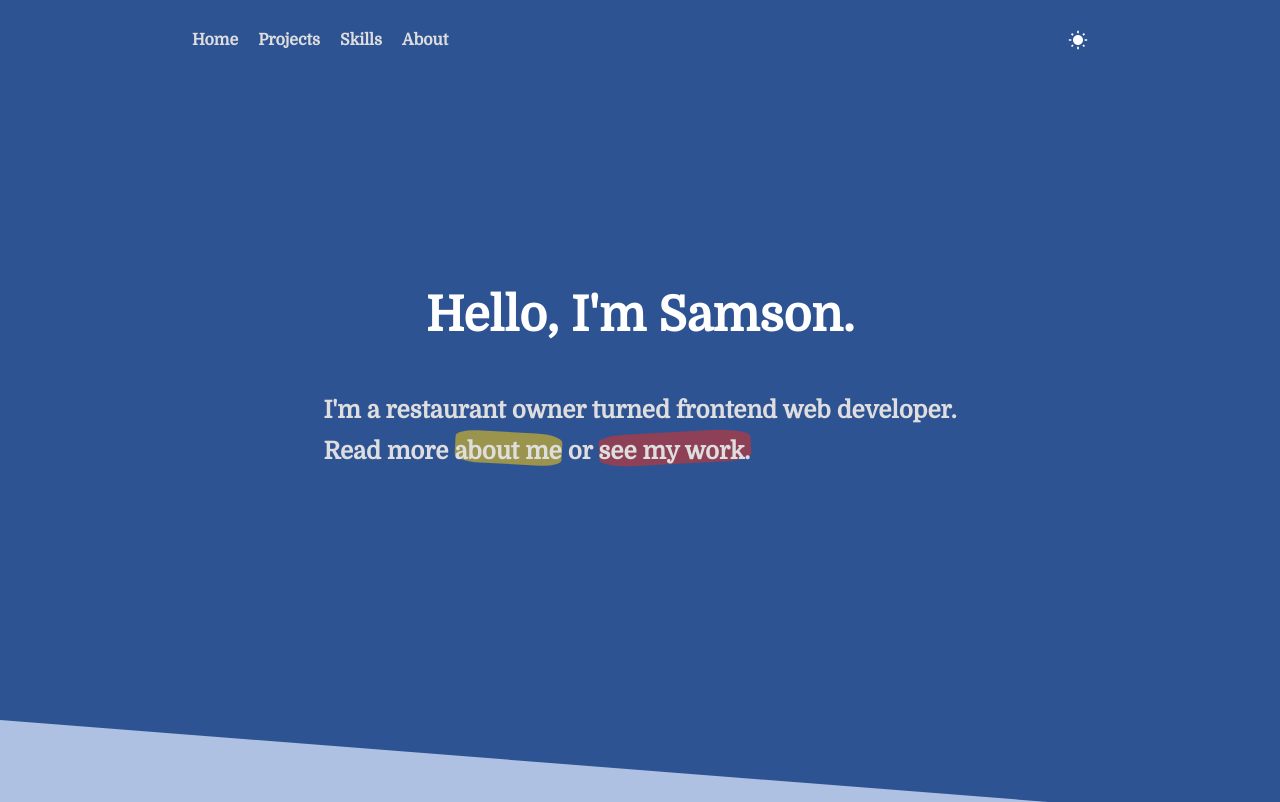
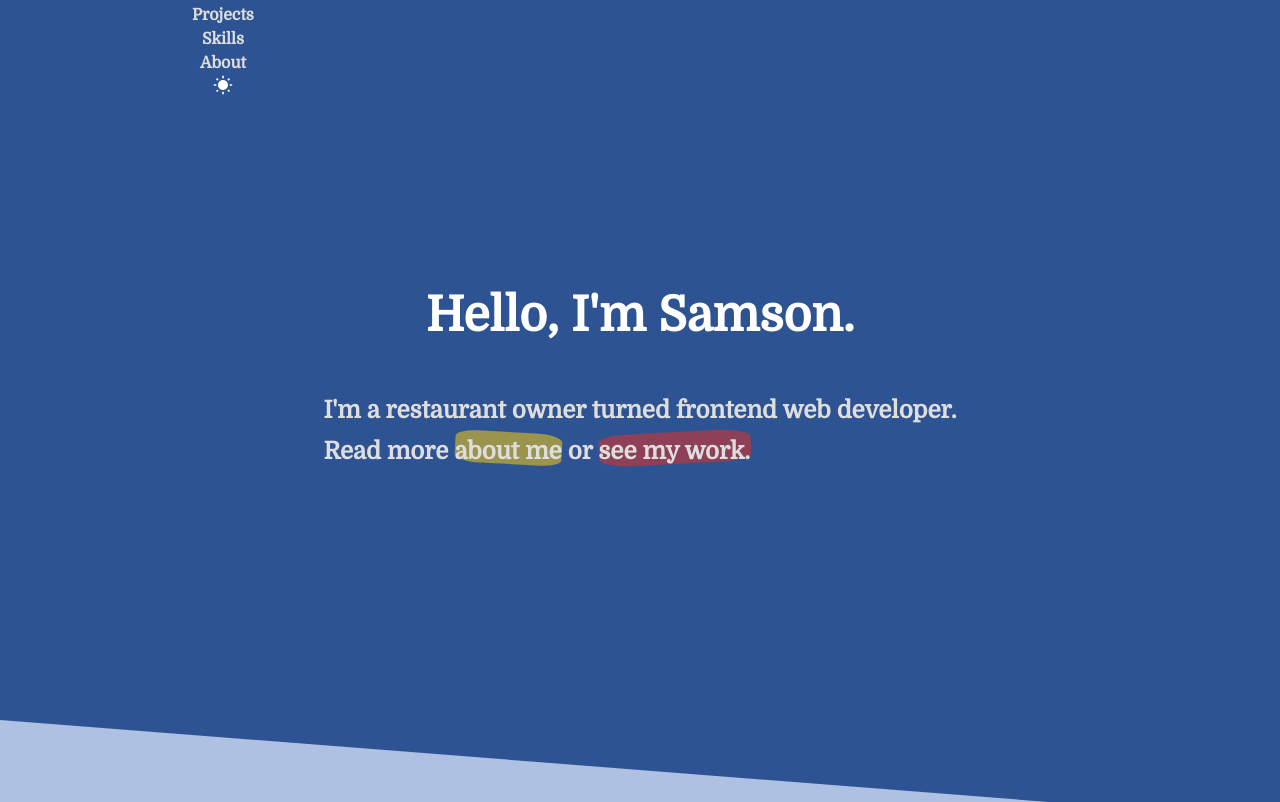
Before and after one commit to samsonc89/samson-react-portfolio, a React (Vite) app: page / in a window 1280 px wide. Shown: the top 802 px of the page. Built offline with nearby package versions, Linux system fonts and the light colour scheme.

Commit message:
Restucture elements

```diff
--- a/src/components/navbar/Navbar.jsx
+++ b/src/components/navbar/Navbar.jsx
@@ -36,8 +36,18 @@ function toggleLocalStorageItem() {
 
 const Navbar = () => {
   return (
-    <div className="navbar">
+    <nav className="navbar">
+      <div className="nav-wrapper">
+        <div className="toggle-menu">
+          <span></span>
+          <span className="middle-span"></span>
+          <span></span>
+        </div>
+        <div className="nav-links-wrapper">
+          <div className="nav-links">
             <NavLinks />
+          </div>
+        </div>
         <button
           id="btn--theme-toggle"
           onClick={(e) => {
@@ -47,6 +57,7 @@ const Navbar = () => {
           }}
         ></button>
       </div>
+    </nav>
   );
 };
 
```
Lines whose indentation alone changed are shown as unchanged.
